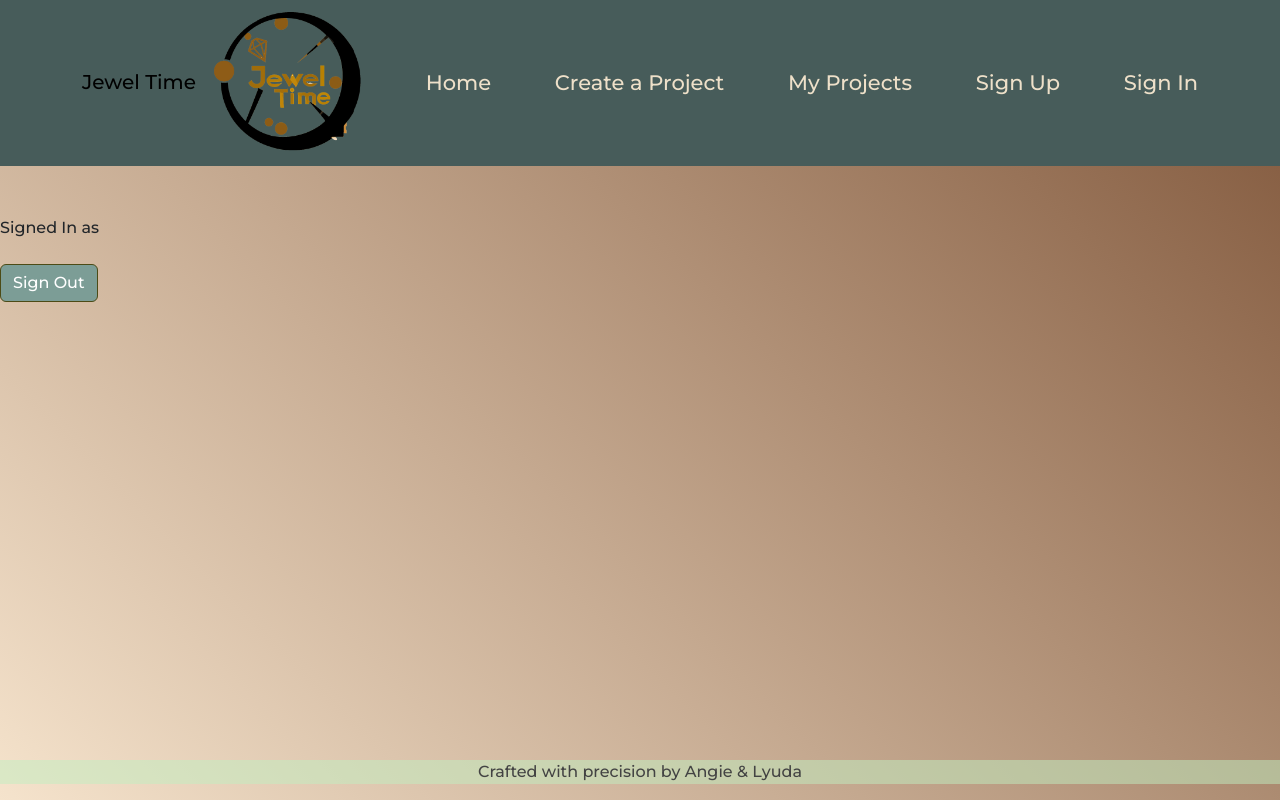
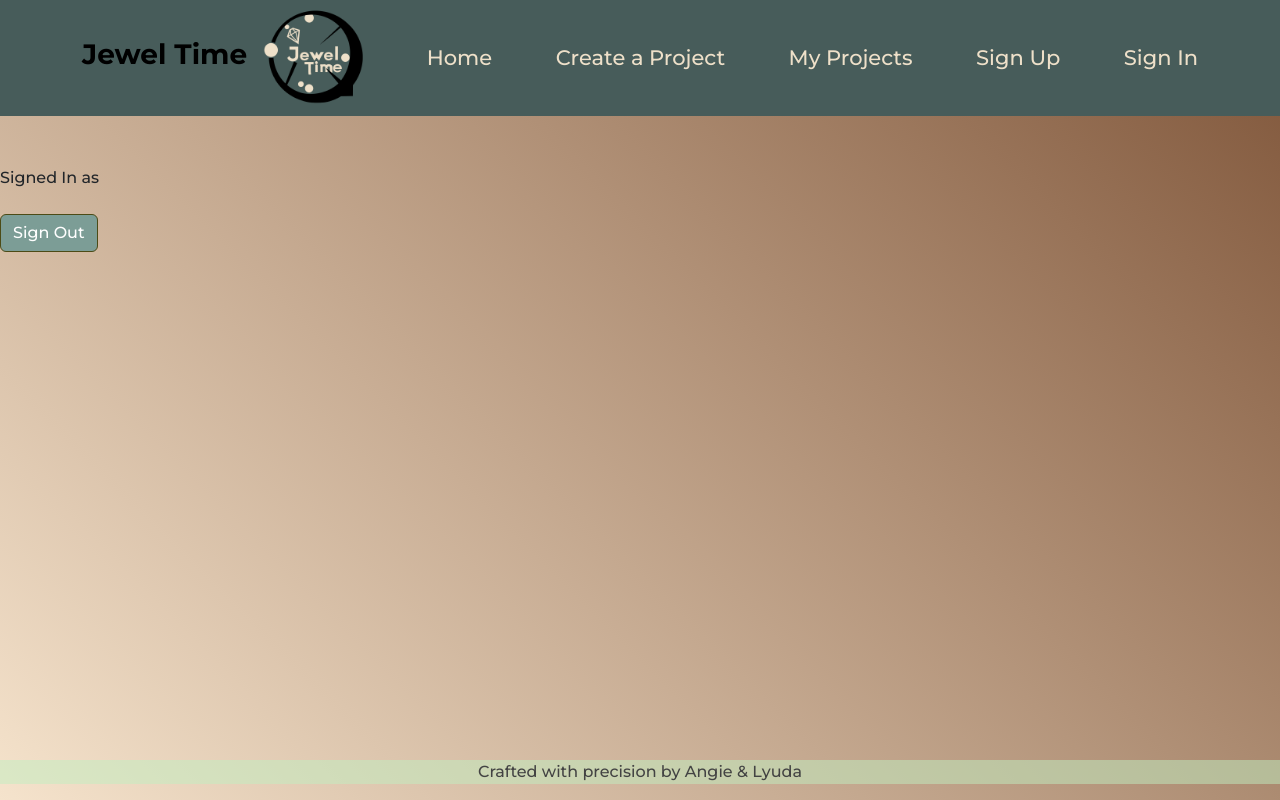
Before and after one commit to AngieCCo/front-end-jeweltime, a React (Create React App) app: page / in a window 1280 px wide. Built offline with nearby package versions, Linux system fonts and the light colour scheme; no server answers.

Commit message:
Adjusted navbar size, font color and logo

```diff
--- a/src/components/NavBar.css
+++ b/src/components/NavBar.css
@@ -10,5 +10,5 @@
 }
 
 .nav-link:hover {
-    color: rgb(57, 81, 68) !important; /*will change text-color of element on hover */
+    color: whitesmoke !important; /*will change text-color of element on hover */
 }
--- a/src/components/NavBar.js
+++ b/src/components/NavBar.js
@@ -8,9 +8,9 @@ function NavBar() {
         <>
             <Navbar className="navbar">
                 <Container>
-                    <div>
-                        <Navbar.Brand href="#home" className="mb-0 h1">Jewel Time</Navbar.Brand>
-                        <img src="/JewelTimeLogo.png" width="150" height="150" alt=""></img>
+                    <div className="brand">
+                        <Navbar.Brand href="#home" className="mb-0 fw-bold fs-3">Jewel Time</Navbar.Brand>
+                        <img src="/NewLogo.png" width="100" height="100" alt=""></img>
                     </div>
                         <div>
                             <Link to={`Home`} className="nav-link">Home</Link>
```
Also changed, not shown: public/JewelTimeLogo.png (deleted), public/NewLogo.png (renamed from src/assets/NewLogo.png).
